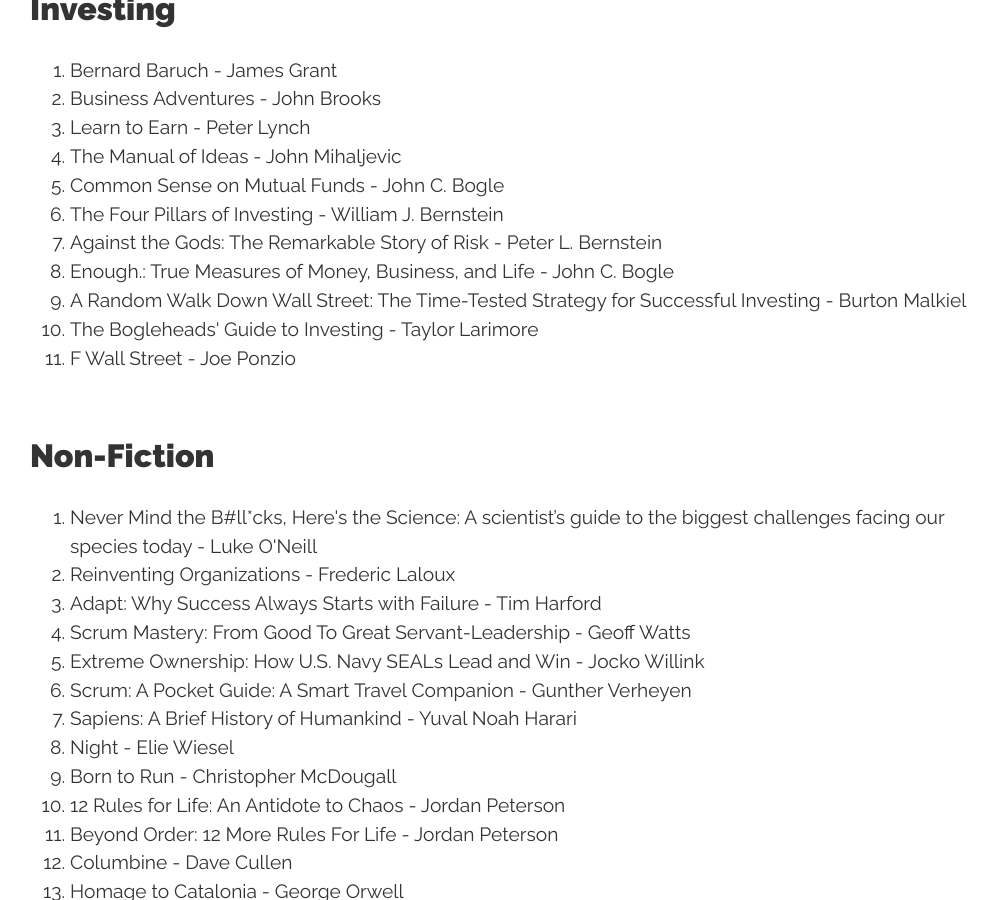
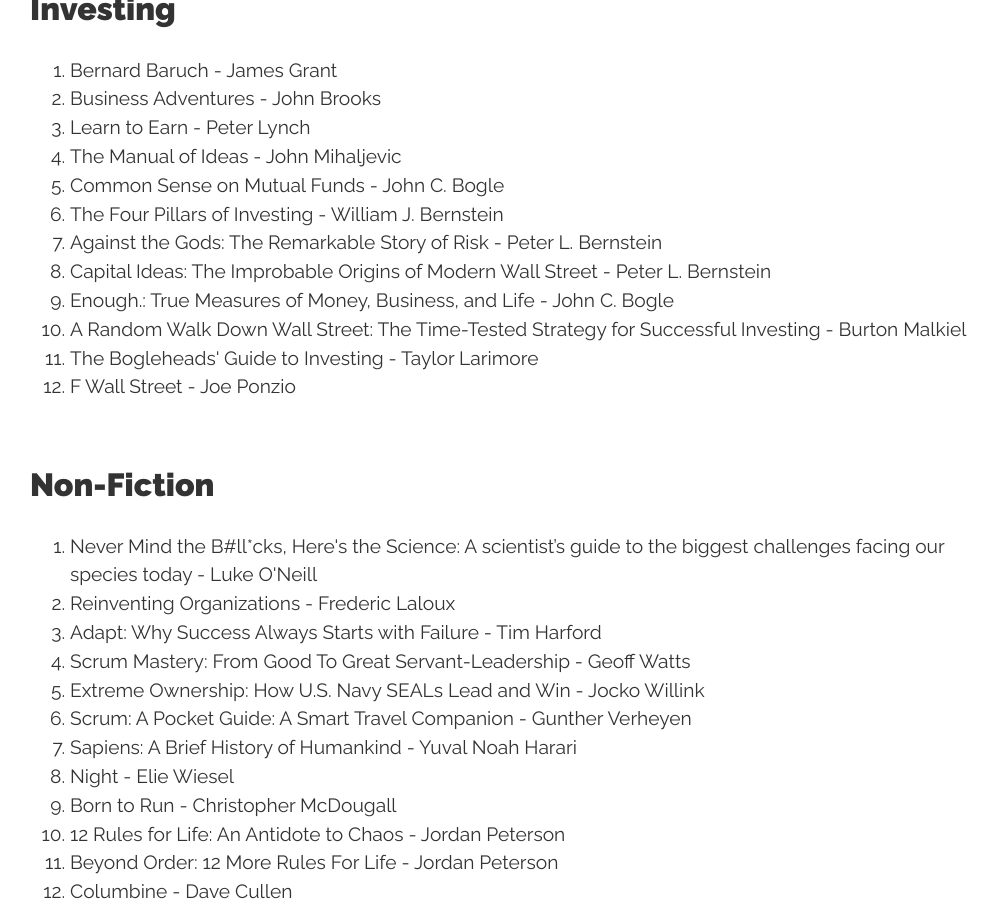
Before and after one commit to conanmercer/conanmercer.github.io, a Jekyll site: the page built from books.html, in a window 1280 px wide and 900 px high, scrolled down 583 px. Shown: the whole window, without its empty margins (130-1128 px from the left). Built offline with Jekyll 4.4.1, drawn with Linux system fonts in a browser that asks for light colours; nearby versions of some CDN libraries; some web fonts are replaced.

Commit message:
add, new book

```diff
--- a/books.html
+++ b/books.html
@@ -14,6 +14,10 @@ title: Books
   <li>Common Sense on Mutual Funds - John C. Bogle</li>
   <li>The Four Pillars of Investing - William J. Bernstein</li>
   <li>Against the Gods: The Remarkable Story of Risk - Peter L. Bernstein</li>
+  <li>
+    Capital Ideas: The Improbable Origins of Modern Wall Street - Peter L.
+    Bernstein
+  </li>
   <li>Enough.: True Measures of Money, Business, and Life - John C. Bogle</li>
   <li>
     A Random Walk Down Wall Street: The Time-Tested Strategy for Successful
```
